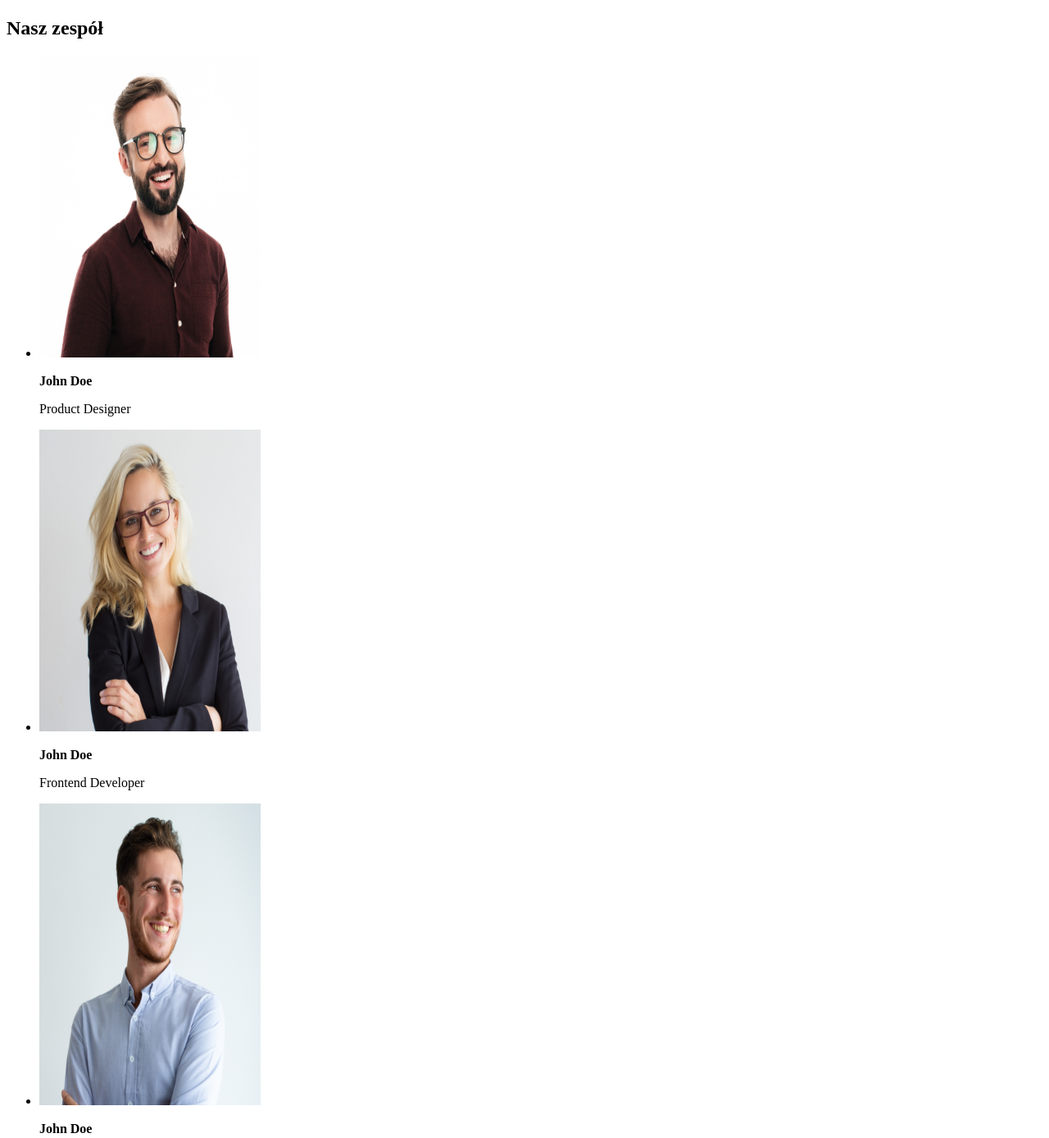
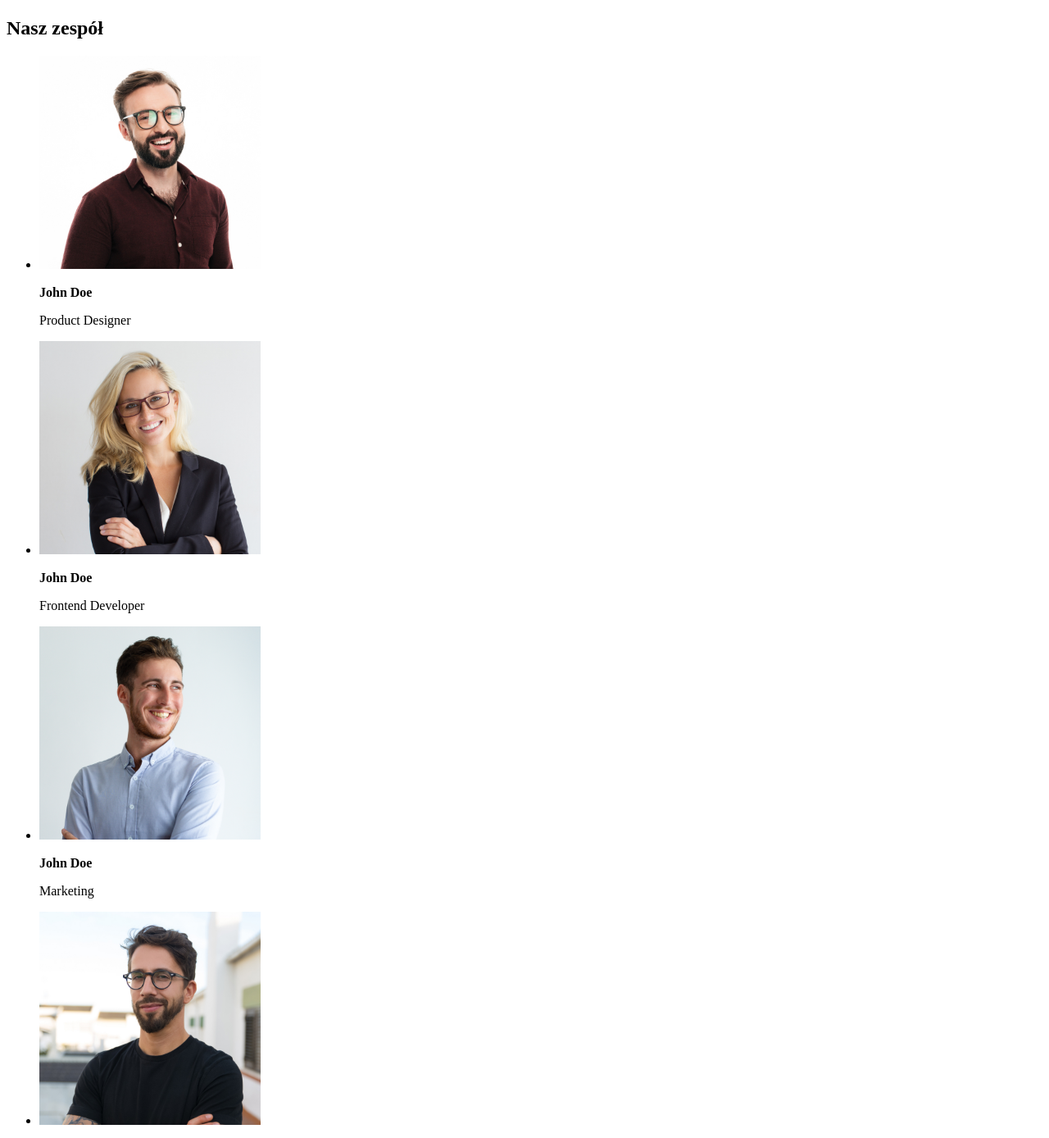
Before and after one commit to AliceWitek/goit-markup-hw-01, a plain HTML site: page index.html in a window 1280 px wide. Shown: the part 867-2255 px from the top of the page at 82% size. Drawn offline with Linux system fonts and the light colour scheme.

Commit message:
Zmiana parametrów zdjęć
Zmieniłam wartość atrybutów "width" i "height"

```diff
--- a/index.html
+++ b/index.html
@@ -104,7 +104,7 @@
         </ul>
     </div>
 
-        <!--Sekcja ze zdjęciami-->
+        <!--what we do-->
     <div class="pictures">
         <strong>
         <h2>Czym się zajmujemy</h2>
@@ -138,7 +138,7 @@
             <img src="images/img (1) (1).jpg"
                  alt="Zdjęcie przedstawia  szeroko uśmiechającego się mężczyznę w okularach z zarostem na twarzy"
                  width="270"
-                 height="368"
+                 height="260"
             >
              <p>
                 <b>John Doe</b>
@@ -153,7 +153,7 @@
              <img src="images/img (5).jpg"
                   alt="Zdjęcie przedstawia  szeroko uśmiechającą się kobietę w okularach o blond włosach"
                   width="270"
-                  height="368"
+                  height="260"
             >
              <p>
                 <b>John Doe</b>
@@ -167,7 +167,7 @@
             <img src="images/img (2) (1).jpg"
                  alt="Zdjęcie przedstawia szeroko uśmiechającego się mężczyznę"
                  width="270"
-                 height="368"
+                 height="260"
             >
             <p>
                 <b>John Doe</b>
@@ -182,7 +182,7 @@
             <img src="images/img (3) (1).jpg"
                  alt="Zdjęcie przedstawia lekko uśmiechającego się mężczyznę w okularach"
                  width="270"
-                 height="368"
+                 height="260"
             >
             <p>
                 <b>John Doe</b>
```
